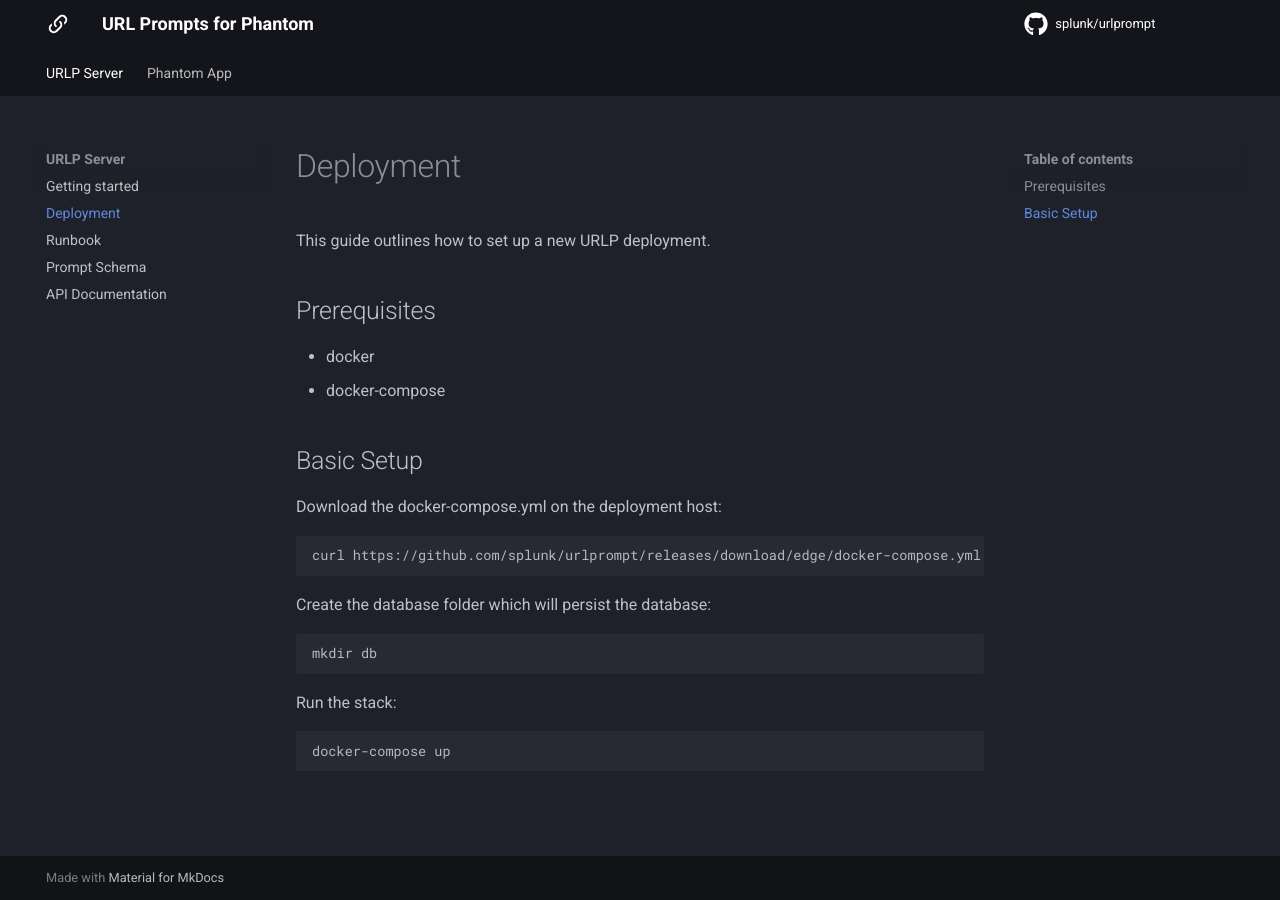
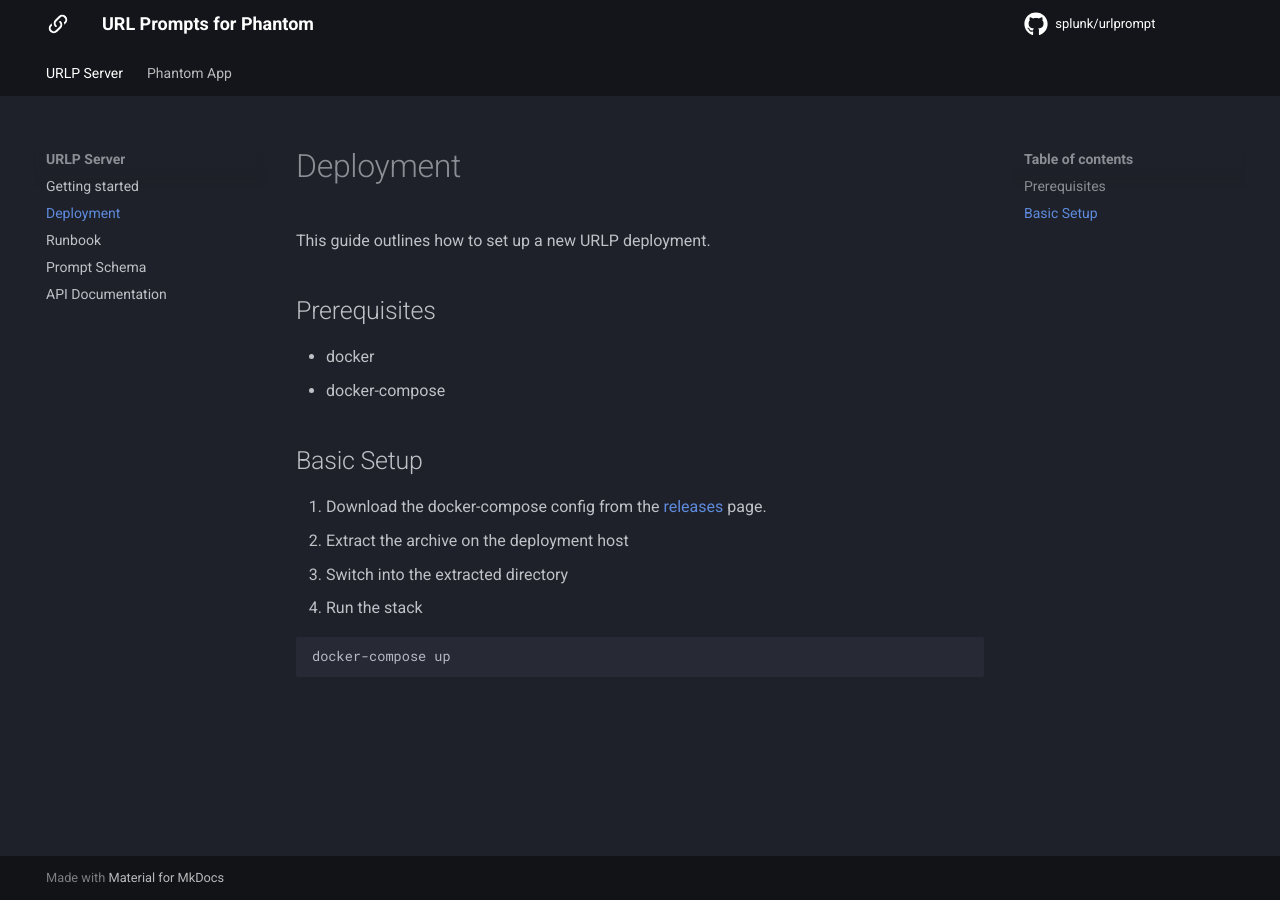
Before and after one commit to splunk/urlprompt, an MkDocs documentation site: the page built from docs/urlp/deployment.md, in a window 1280 px wide. Built offline with MkDocs 1.6.1 and Material for MkDocs 9.7.7, drawn with Linux system fonts in a browser that asks for light colours; comment, search, counter and statistics services are not loaded.

Commit message:
docs update

````diff
--- a/docs/urlp/deployment.md
+++ b/docs/urlp/deployment.md
@@ -9,17 +9,11 @@
 
 ## Basic Setup
 
-Download the docker-compose.yml on the deployment host:
-```
-curl https://github.com/splunk/urlprompt/releases/download/edge/docker-compose.yml --output docker-compose.yml
-```
+1. Download the docker-compose config from the [releases](https://github.com/splunk/urlprompt/releases) page.
+2. Extract the archive on the deployment host
+3. Switch into the extracted directory
+4. Run the stack
 
-Create the database folder which will persist the database:
-```
-mkdir db
-```
-
-Run the stack:
 ```
 docker-compose up
 ```
````
